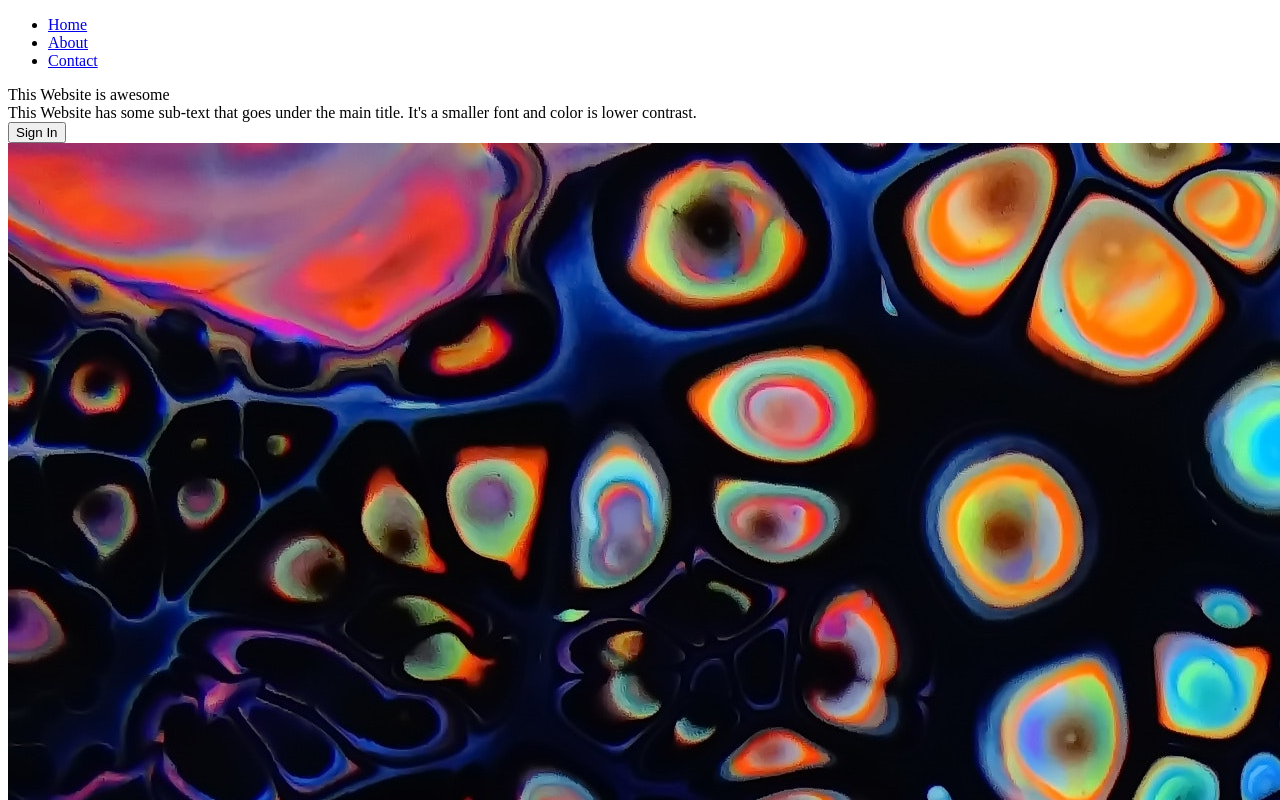
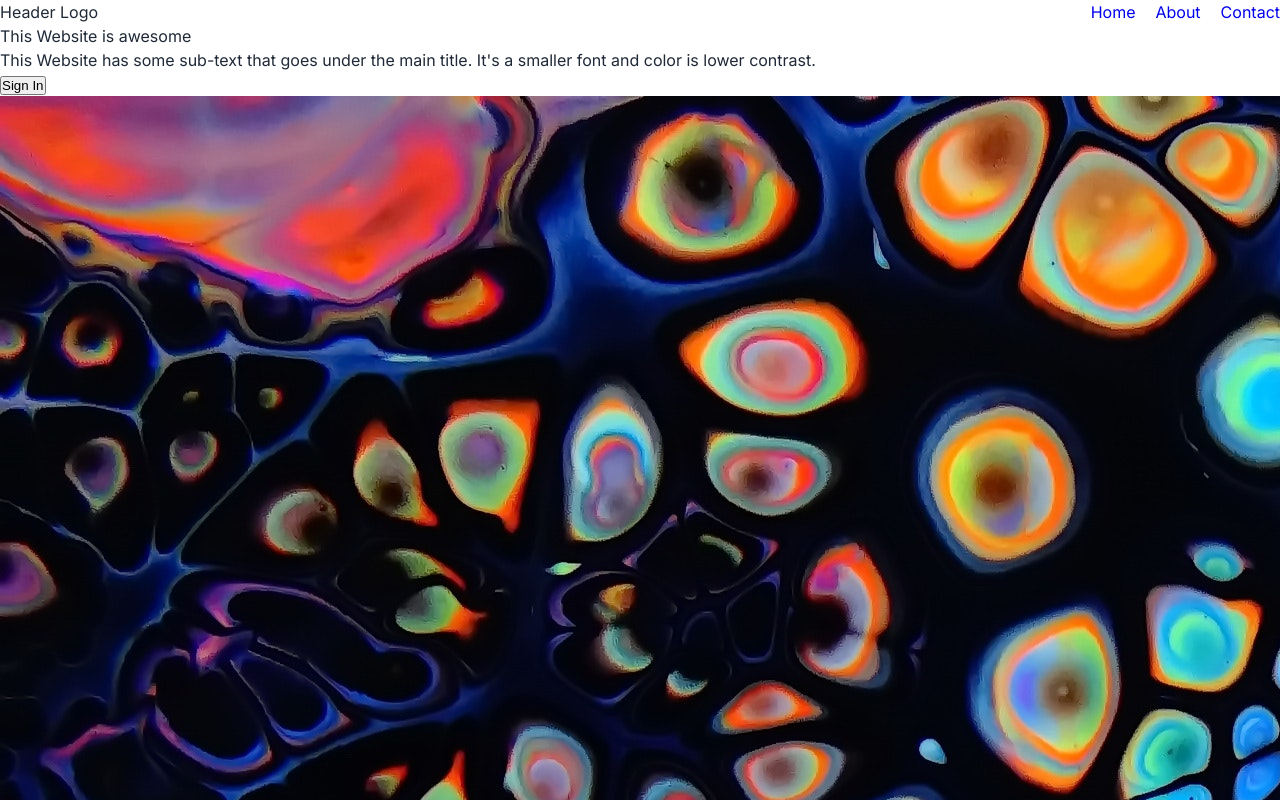
Before and after one commit to HimRock1/Landing-Page, a plain HTML site: page index.html in a window 1280 px wide. Shown: the top 800 px of the page. Drawn offline with Linux system fonts and the light colour scheme.

Commit message:
Add CSS to Navbar

```diff
--- a/index.html
+++ b/index.html
@@ -6,11 +6,14 @@
     <meta name="viewport" content="width=device-width, initial-scale=1.0">
     <title>Landing Page(Odin project-2)</title>
     <link rel="stylesheet" href="style.css">
+    <link rel="preconnect" href="https://fonts.googleapis.com">
+    <link rel="preconnect" href="https://fonts.gstatic.com" crossorigin>
+    <link href="https://fonts.googleapis.com/css2?family=Inter&display=swap" rel="stylesheet">
 </head>
 <body>
     <nav class="navbar">
         <div class="container">
-            <div class="logo"></div>
+            <div class="logo">Header Logo</div>
             <ul class="nav">
                 <li><a href="#">Home</a></li>
                 <li><a href="#">About</a></li>
--- a/style.css
+++ b/style.css
@@ -0,0 +1,32 @@
+*{
+    margin: 0;
+    padding: 0;
+}
+body{
+    background-color: #fff;
+    line-height: 1.5;
+    color: #1f2937;
+    font-family: 'Inter', sans-serif;
+}
+.navbar .container{
+    display: flex;
+    justify-content: space-between;
+}
+.nav {
+    list-style-type: none;
+}
+.navbar .container .nav{
+    display: flex;
+    justify-content: end;
+}
+.navbar .container .nav{
+    flex:1;
+    gap: 20px;
+}
+a:link{
+    text-decoration: none;
+}
+a:hover{
+    text-decoration: none;
+    color: rgb(226, 104, 33);
+}
```
